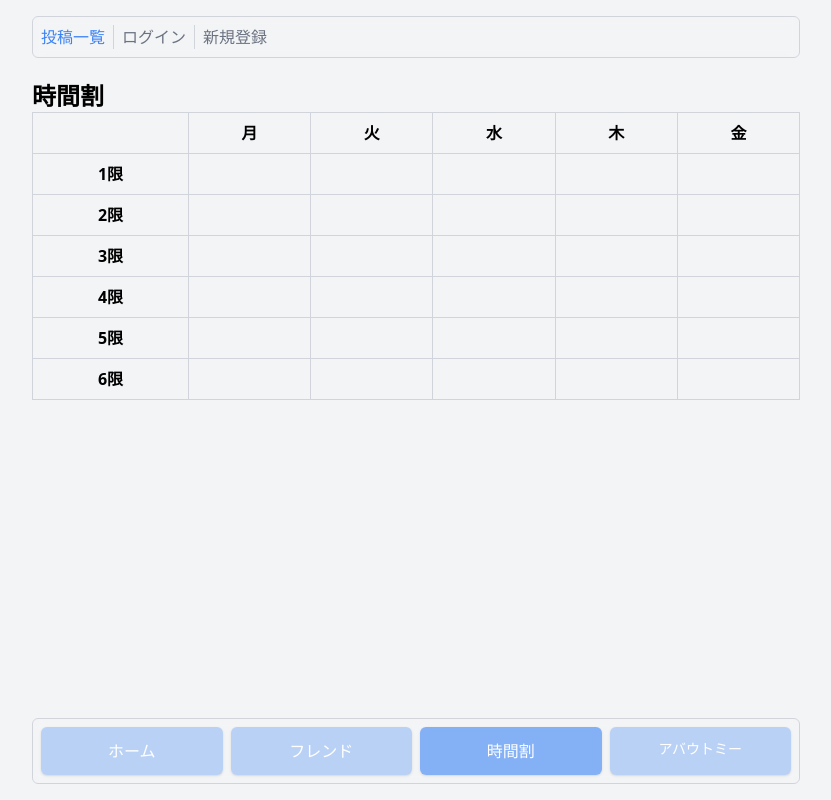
After one commit to tommy10092525/sns-with-flask, a Flask app: page /schedule in a window 1280 px wide. The commit adds this page. Shown: the whole page, without its empty margins (224-1055 px from the left). Run offline with Flask 3, Linux system fonts and the light colour scheme; lists and menus that the app fills with data are empty; some libraries are stand-ins or nearby versions.

Commit message:
スケジュール機能の追加

```diff
--- a/templates/friend.html
+++ b/templates/friend.html
@@ -11,7 +11,7 @@
 <div class="grid grid-cols-4 gap-2 text-center border border-gray-300 rounded-md p-2 m-4 bottom-0 left-0 right-0 backdrop-blur-sm max-w-3xl mx-auto fixed">
     <a href="{{ url_for('home') }}" class="bg-blue-500/30 rounded-md text-white shadow py-3">ホーム</a>
     <a href="{{ url_for('friend') }}" class="bg-blue-500/60 rounded-md text-white shadow py-3">フレンド</a>
-    <a href="#" class="bg-blue-500/30 rounded-md text-white shadow py-3">時間割</a>
+    <a href="{{ url_for('schedule') }}" class="bg-blue-500/30 rounded-md text-white shadow py-3">時間割</a>
     <a href="#" class="bg-blue-500/30 rounded-md text-white shadow py-3">アバウトミー</a>
 </div>
 {% endblock %}
--- a/templates/home.html
+++ b/templates/home.html
@@ -21,7 +21,7 @@
 <div class="grid grid-cols-4 gap-2 text-center border border-gray-300 rounded-md p-2 m-4 bottom-0 left-0 right-0 backdrop-blur-sm max-w-3xl mx-auto fixed">
     <a href="{{ url_for('home') }}" class="bg-blue-500/60 rounded-md text-white shadow py-3">ホーム</a>
     <a href="{{ url_for('friend') }}" class="bg-blue-500/30 rounded-md text-white shadow py-3">フレンド</a>
-    <a href="#" class="bg-blue-500/30 rounded-md text-white shadow py-3">時間割</a>
+    <a href="{{ url_for('schedule') }}" class="bg-blue-500/30 rounded-md text-white shadow py-3">時間割</a>
     <a href="#" class="bg-blue-500/30 rounded-md text-white shadow py-3 text-sm">アバウトミー</a>
 </div>
 {% endblock %}
--- /dev/null
+++ b/templates/schedule.html
@@ -0,0 +1,75 @@
+{% extends "base.html" %}
+
+{% block content %}
+<h1 class="text-2xl font-bold">時間割</h1>
+<div class="">
+    <table class="border border-gray-300 rounded-md p-2 w-full">
+        <thead>
+            <tr class="border border-gray-300 rounded-md p-2">
+                <th class="border border-gray-300 rounded-md p-2"></th>
+                <th class="border border-gray-300 rounded-md p-2">月</th>
+                <th class="border border-gray-300 rounded-md p-2">火</th>
+                <th class="border border-gray-300 rounded-md p-2">水</th>
+                <th class="border border-gray-300 rounded-md p-2">木</th>
+                <th class="border border-gray-300 rounded-md p-2">金</th>
+            </tr>
+        </thead>
+        <tbody>
+            <tr class="border border-gray-300 rounded-md p-2">
+                <th scope="row" class="border border-gray-300 rounded-md p-2">1限</th>
+                <td class="border border-gray-300 rounded-md p-2"></td>
+                <td class="border border-gray-300 rounded-md p-2"></td>
+                <td class="border border-gray-300 rounded-md p-2"></td>
+                <td class="border border-gray-300 rounded-md p-2"></td>
+                <td class="border border-gray-300 rounded-md p-2"></td>
+            </tr>
+            <tr class="border border-gray-300 rounded-md p-2">
+                <th scope="row" class="border border-gray-300 rounded-md p-2">2限</th>
+                <td class="border border-gray-300 rounded-md p-2"></td>
+                <td class="border border-gray-300 rounded-md p-2"></td>
+                <td class="border border-gray-300 rounded-md p-2"></td>
+                <td class="border border-gray-300 rounded-md p-2"></td>
+                <td class="border border-gray-300 rounded-md p-2"></td>
+            </tr>
+            <tr class="border border-gray-300 rounded-md p-2">
+                <th scope="row" class="border border-gray-300 rounded-md p-2">3限</th>
+                <td class="border border-gray-300 rounded-md p-2"></td>
+                <td class="border border-gray-300 rounded-md p-2"></td>
+                <td class="border border-gray-300 rounded-md p-2"></td>
+                <td class="border border-gray-300 rounded-md p-2"></td>
+                <td class="border border-gray-300 rounded-md p-2"></td>
+            </tr>
+            <tr class="border border-gray-300 rounded-md p-2">
+                <th scope="row" class="border border-gray-300 rounded-md p-2">4限</th>
+                <td class="border border-gray-300 rounded-md p-2"></td>
+                <td class="border border-gray-300 rounded-md p-2"></td>
+                <td class="border border-gray-300 rounded-md p-2"></td>
+                <td class="border border-gray-300 rounded-md p-2"></td>
+                <td class="border border-gray-300 rounded-md p-2"></td>
+            </tr>
+            <tr class="border border-gray-300 rounded-md p-2">
+                <th scope="row" class="border border-gray-300 rounded-md p-2">5限</th>
+                <td class="border border-gray-300 rounded-md p-2"></td>
+                <td class="border border-gray-300 rounded-md p-2"></td>
+                <td class="border border-gray-300 rounded-md p-2"></td>
+                <td class="border border-gray-300 rounded-md p-2"></td>
+                <td class="border border-gray-300 rounded-md p-2"></td>
+            </tr>
+            <tr class="border border-gray-300 rounded-md p-2">
+                <th scope="row" class="border border-gray-300 rounded-md p-2">6限</th>
+                <td class="border border-gray-300 rounded-md p-2"></td>
+                <td class="border border-gray-300 rounded-md p-2"></td>
+                <td class="border border-gray-300 rounded-md p-2"></td>
+                <td class="border border-gray-300 rounded-md p-2"></td>
+                <td class="border border-gray-300 rounded-md p-2"></td>
+            </tr>
+        </tbody>
+    </table>
+</div>
+<div class="grid grid-cols-4 gap-2 text-center border border-gray-300 rounded-md p-2 m-4 bottom-0 left-0 right-0 backdrop-blur-sm max-w-3xl mx-auto fixed">
+    <a href="{{ url_for('home') }}" class="bg-blue-500/30 rounded-md text-white shadow py-3">ホーム</a>
+    <a href="{{ url_for('friend') }}" class="bg-blue-500/30 rounded-md text-white shadow py-3">フレンド</a>
+    <a href="{{ url_for('schedule') }}" class="bg-blue-500/60 rounded-md text-white shadow py-3">時間割</a>
+    <a href="#" class="bg-blue-500/30 rounded-md text-white shadow py-3 text-sm">アバウトミー</a>
+</div>
+{% endblock %}
```
Also changed, not shown: instance/database.db.
